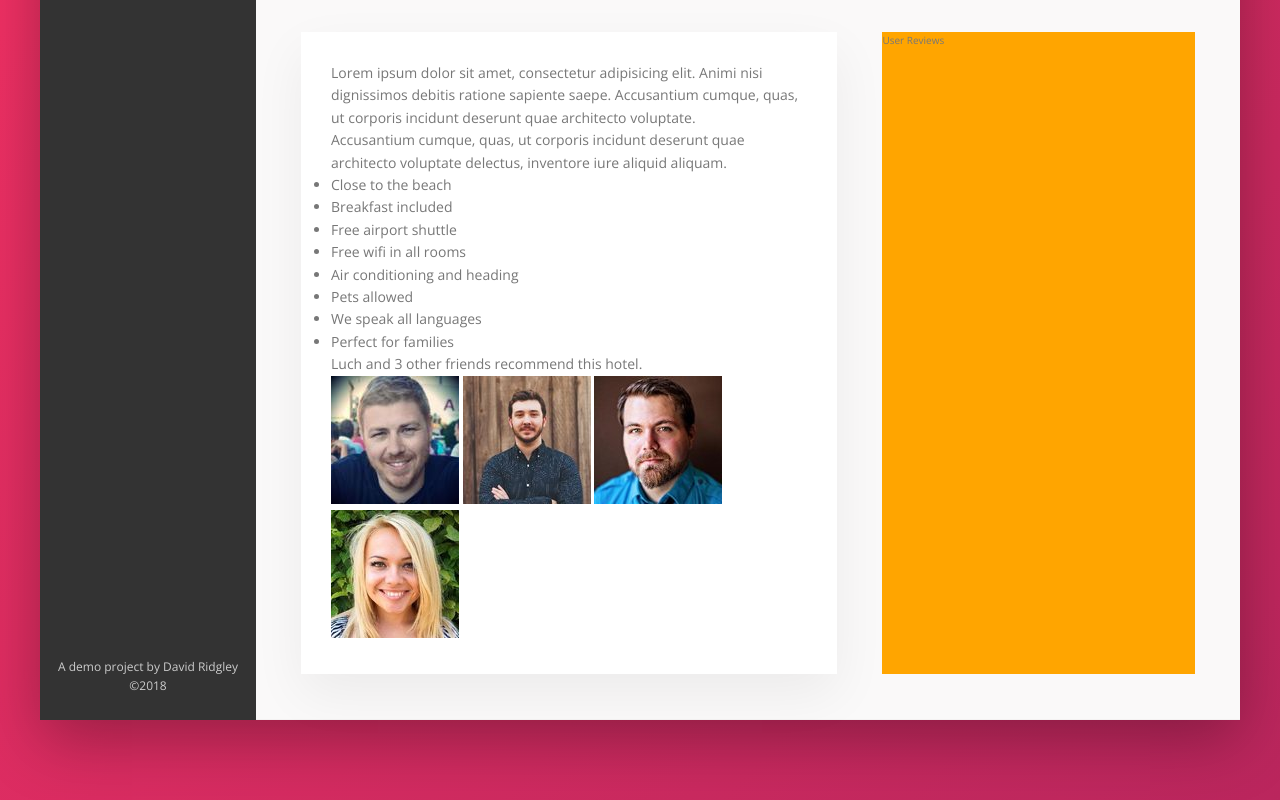
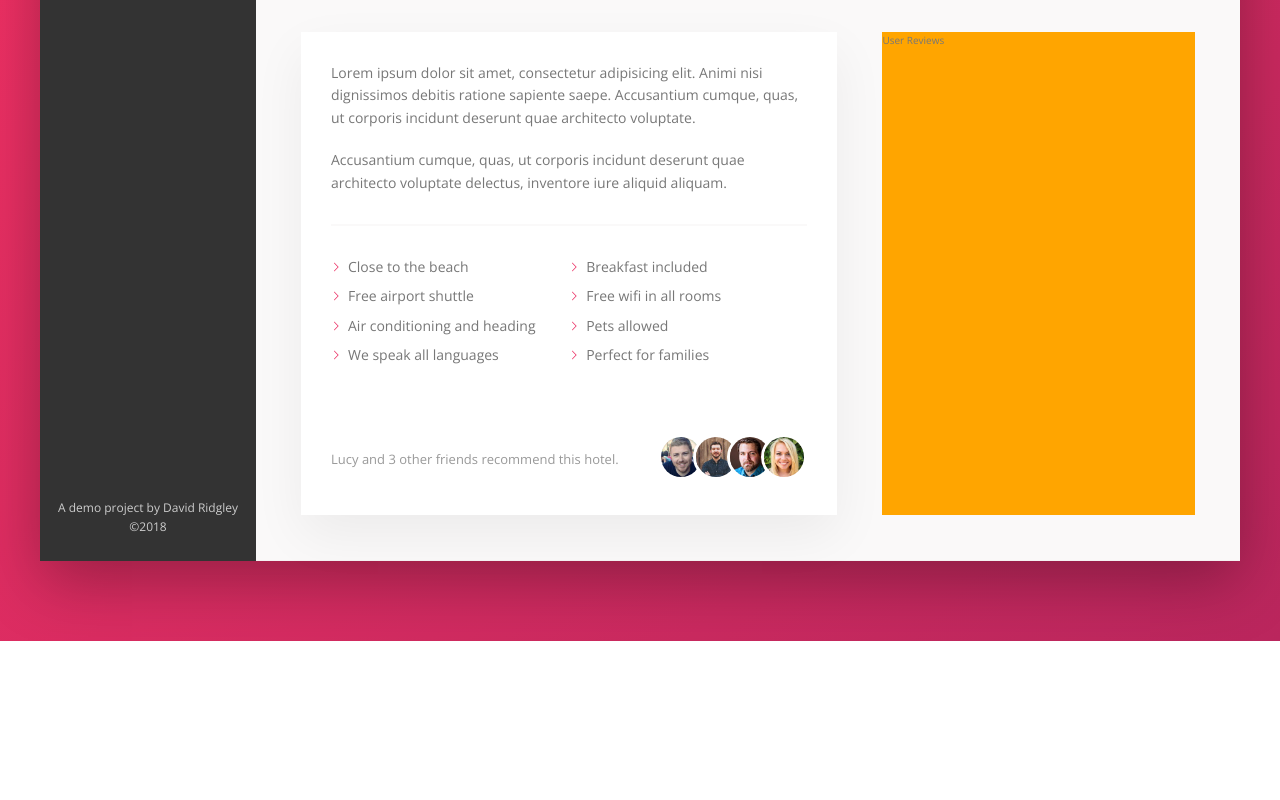
Before and after one commit to Arximiro/Trillo, a website: page index.html in a window 1280 px wide. Shown: the part 632-1432 px from the top of the page. After the commit the page ends 1273 px from the top, so only its background shows below. Drawn offline with nearby package versions, Linux system fonts and the light colour scheme.

Commit message:
styles for details section finished up

```diff
--- a/index.html
+++ b/index.html
@@ -176,7 +176,7 @@
             </ul>
             <div class="recommend">
               <p class="recommend__count">
-                Luch and 3 other friends recommend this hotel.
+                Lucy and 3 other friends recommend this hotel.
               </p>
               <div class="recommend__friends">
                 <img src="img/user-3.jpg" alt="friend 1" class="recommend__photo">
--- a/sass/components/_components.scss
+++ b/sass/components/_components.scss
@@ -198,6 +198,9 @@
 // SIDEBAR BEGIN
 ////////////////////////
 
+
+////////////////////////
+// SIDEBAR
 .side-nav {
   padding-left: 1rem;
   font-size: 1.2rem;
@@ -236,7 +239,8 @@
   }
 }
 
-
+////////////////////////
+// LEGAL TEXT
 .legal {
   font-size: 1.2rem;
   text-align: center;
@@ -290,6 +294,8 @@
 // HOTEL VIEW BEGIN
 ////////////////////////
 
+////////////////////////
+// PHOTO GALLERY
 .gallery {
   display: flex;
 
@@ -300,6 +306,8 @@
 }
 
 
+////////////////////////
+// HOTEL OVERVIEW
 .overview {
   border-bottom: 2px solid var(--color-grey-light-2);
 
@@ -354,7 +362,8 @@
 
 }
 
-
+////////////////////////
+// LOCATION BUTTON
 .btn-inline {
   border: none;
   background: transparent;
@@ -376,7 +385,8 @@
   }
 }
 
-// custom animation
+////////////////////////
+// CUSTOM ANIMATION
 @keyframes pulsate {
   0% {
     transform: scale(1);
@@ -398,3 +408,79 @@
     transform: scale(1);
   }
 }
+
+
+////////////////////////
+// PARAGRAPH
+.paragraph:not(:last-of-type) {
+  margin-bottom: 2rem;
+}
+
+////////////////////////
+// LIST
+.list {
+  margin: 3rem 0;
+  list-style: none;
+  padding: 3rem 0;
+  border-top: 2px solid var(--color-grey-light-1);
+
+  display: flex;
+  flex-wrap: wrap;
+
+
+  &__item {
+    flex: 0 0 50%;
+    margin-bottom: .7rem;
+  }
+
+  &__item::before {
+    content: "";
+    display: inline-block;
+    height: 1rem;
+    width: 1rem;
+    margin-right: .7rem;
+
+    //Newer browsers - masks
+    background-color: var(--color-primary);
+    -webkit-mask-image: url(../../img/chevron-thin-right.svg);
+    -webkit-mask-size: cover;
+    mask-image: url(../../img/chevron-thin-right.svg);
+    mask-size: cover;
+
+    // Older browsers
+    // background-image: url(../../img/chevron-thin-right.svg);
+    // background-size: cover;
+  }
+}
+
+
+////////////////////////
+// RECOMMEND
+.recommend {
+  font-size: 1.3rem;
+  color: var(--color-grey-dark-3);
+
+  display: flex;
+  align-items: center;
+  justify-content: space-between;
+
+  &__count {
+
+  }
+
+  &__friends {
+
+  }
+
+  &__photo {
+    height: 4rem;
+    width: 4rem;
+    border-radius: 50%;
+    border: 3px solid white;
+    box-sizing: content-box;
+
+    &:not(:last-child) {
+      margin-right: -1.5rem;
+    }
+  }
+}
```
Also changed, not shown: css/style.css, img/SVG/aircraft-take-off.svg (deleted), img/SVG/aircraft.svg (deleted), img/SVG/bookmark.svg (deleted), img/SVG/chat.svg (deleted), img/SVG/chevron-thin-right.svg (deleted), img/SVG/home.svg (deleted), img/SVG/key.svg (deleted), img/SVG/location-pin.svg (deleted), img/SVG/magnifying-glass.svg (deleted), img/SVG/map.svg (deleted), img/SVG/star.svg (deleted).
